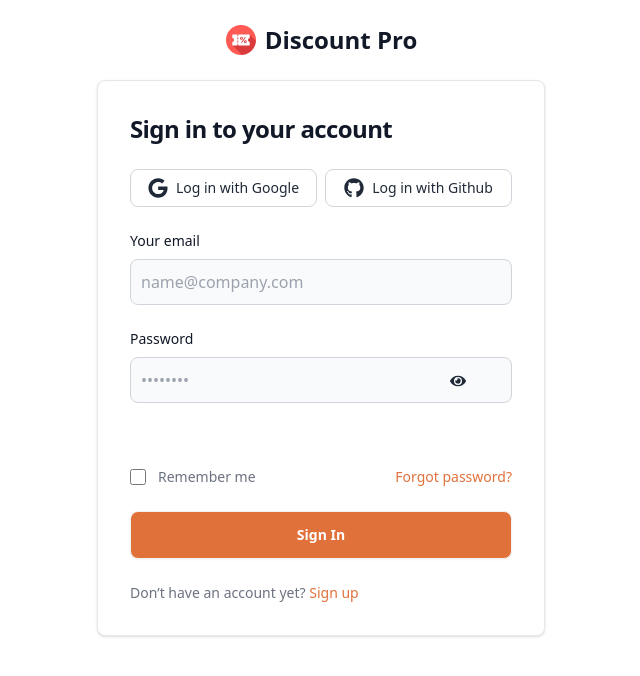
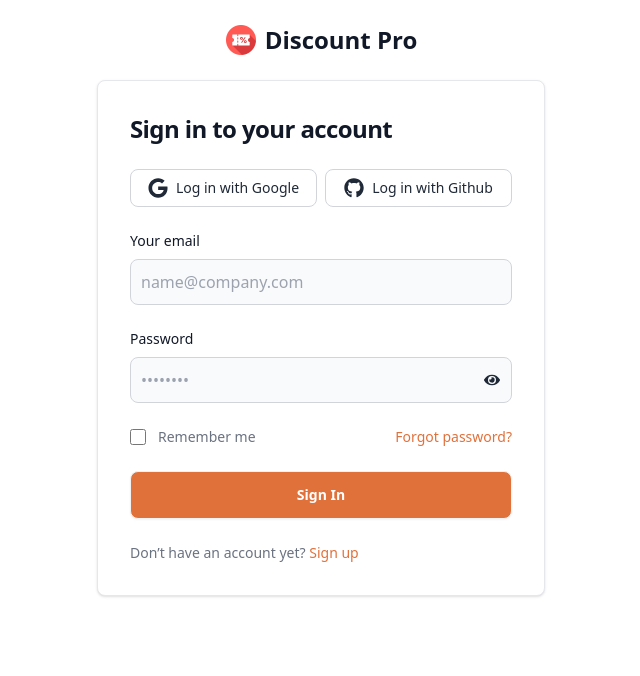
Before and after one commit to RaiyanJiyon/Discount-PRO, a React (Vite) app: page /auth/login in a window 1280 px wide. Shown: the top 676 px of the page, without its empty margins (319-959 px from the left). Built offline with nearby package versions, Linux system fonts and the light colour scheme; no server answers.

Commit message:
fixed: resolve toggle eye icon position issue in login page

```diff
--- a/src/pages/Auth/Login.jsx
+++ b/src/pages/Auth/Login.jsx
@@ -1,4 +1,4 @@
-import logo from '../../assets/images/logo.png'
+import logo from '../../assets/images/logo.png';
 import { FaEye, FaEyeSlash, FaGithub, FaGoogle } from "react-icons/fa";
 import { Link, useLocation, useNavigate } from "react-router-dom";
 import Button from '../../components/ui/Button';
@@ -31,7 +31,6 @@
             });
     };
 
-
     const handleLoginForm = (e) => {
         e.preventDefault();
 
@@ -42,7 +41,6 @@
         const password = formData.get('password');
 
         console.log({ email, password });
-
 
         loginUser(email, password)
             .then(userCredential => {
@@ -71,7 +69,6 @@
         setToggle((prev) => !prev);
     };
 
-
     return (
         <section className="mt-6">
             <Helmet>
@@ -84,7 +81,7 @@
                     Discount Pro
                 </Link>
                 <div className="w-full bg-white rounded-lg shadow border md:mt-0 sm:max-w-md xl:p-0">
-                    <div className="p-6 space-y-4 md:space-y-6 sm:p-8">
+                    <div className="relative p-6 space-y-4 md:space-y-6 sm:p-8">
                         <h1 className="text-xl font-bold leading-tight tracking-tight text-gray-900 md:text-2xl">
                             Sign in to your account
                         </h1>
@@ -103,12 +100,12 @@
                                 <label htmlFor="email" className="block mb-2 text-sm font-medium text-gray-900">Your email</label>
                                 <input type="email" name="email" id="email" className="bg-gray-50 border border-gray-300 text-gray-900 rounded-lg focus:ring-primary-600 focus:border-primary-600 block w-full p-2.5" placeholder="name@company.com" required />
                             </div>
-                            <div>
+                            <div className="relative">
                                 <label htmlFor="password" className="block mb-2 text-sm font-medium text-gray-900">Password</label>
-                                <input type={toggle ? "text" : "password"} name="password" id="password" placeholder="••••••••" className="bg-gray-50 border border-gray-300 text-gray-900 rounded-lg focus:ring-primary-600 focus:border-primary-600 block w-full p-2.5" required />
-                            </div>
-                            <div onClick={handleToggle} className='relative w-6 -top-[54px] left-80 cursor-pointer'>
-                                {toggle ? <FaEyeSlash /> : <FaEye />}
+                                <input type={toggle ? "text" : "password"} name="password" id="password" placeholder="••••••••" className="bg-gray-50 border border-gray-300 text-gray-900 rounded-lg focus:ring-primary-600 focus:border-primary-600 block w-full p-2.5 pr-10" required />
+                                <div onClick={handleToggle} className='absolute inset-y-0 right-0 flex items-center pr-3 pt-7 cursor-pointer'>
+                                    {toggle ? <FaEyeSlash /> : <FaEye />}
+                                </div>
                             </div>
                             <div className="flex items-center justify-between">
                                 <div className="flex items-start">
```
